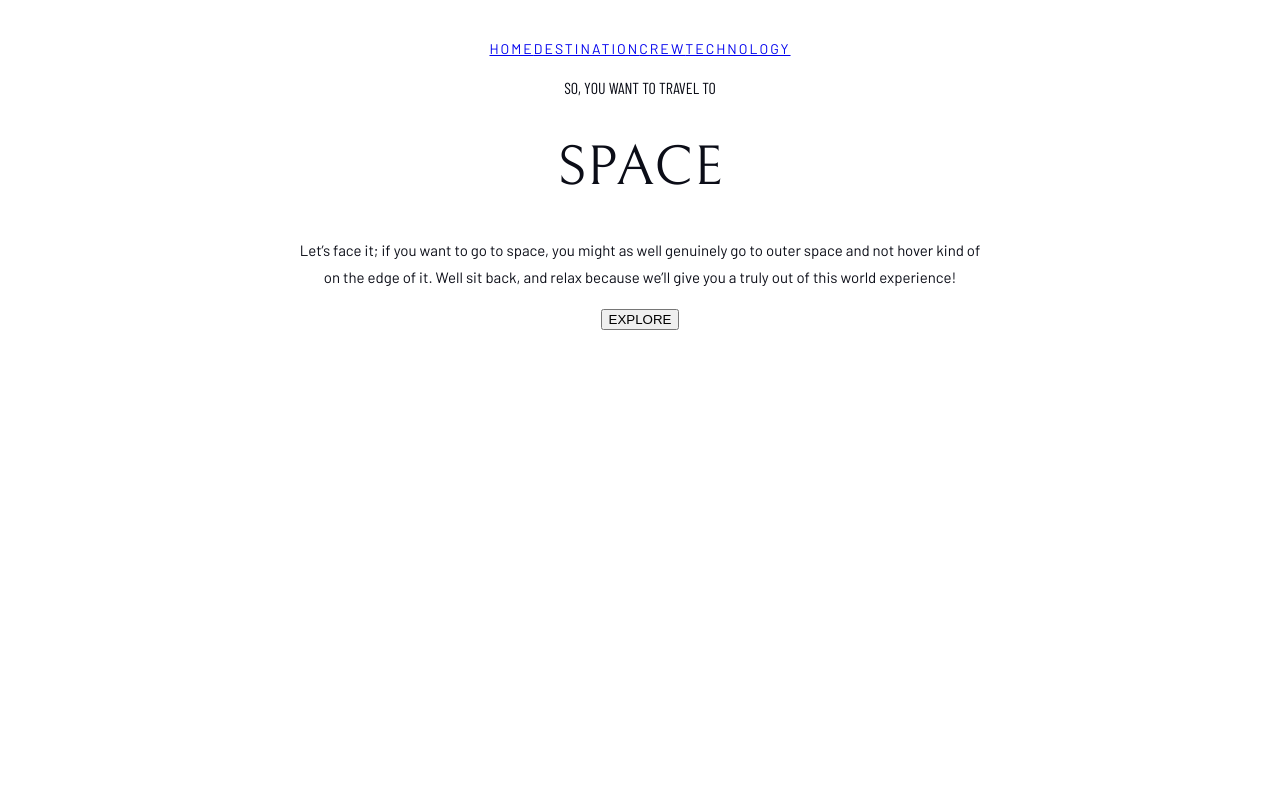
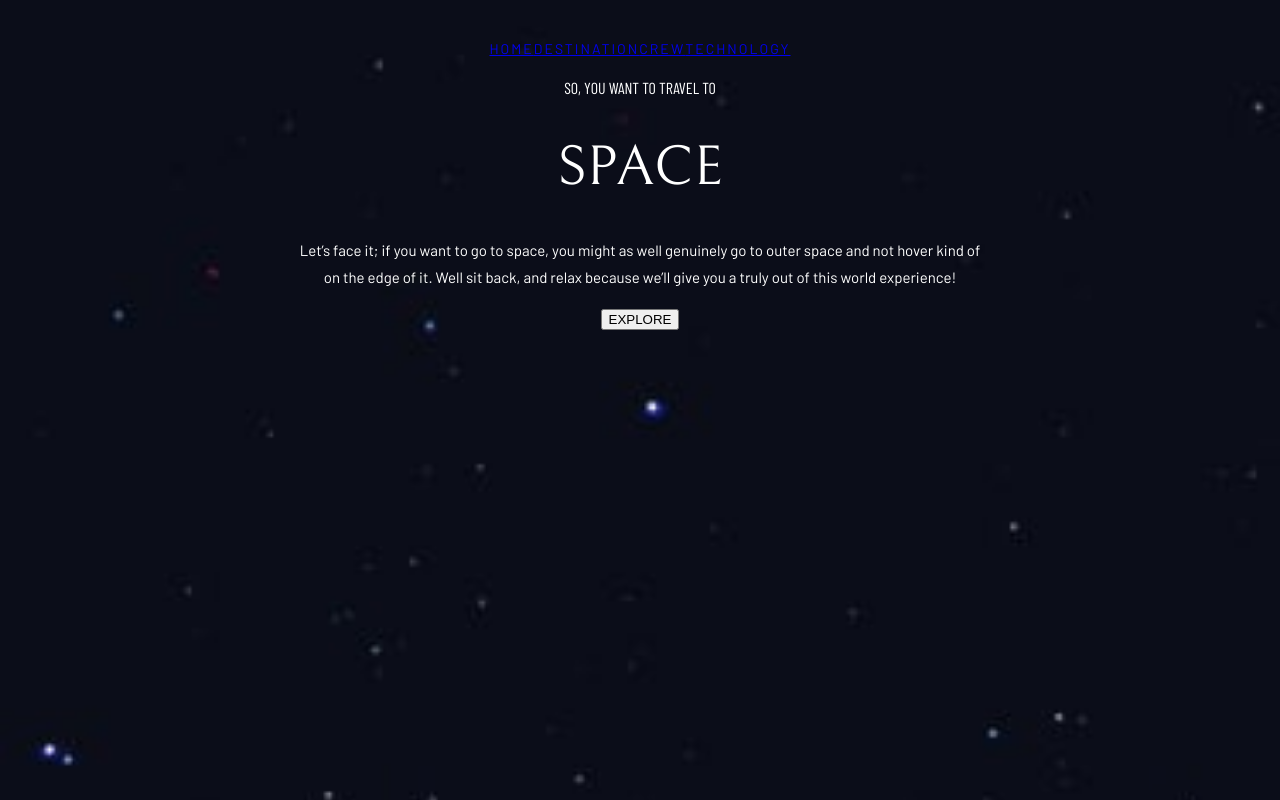
Before and after one commit to phi1s/space-tourism-website, a Vue app: page / in a window 1280 px wide. Built offline with nearby package versions, Linux system fonts and the light colour scheme.

Commit message:
add background images

```diff
--- a/src/assets/base.css
+++ b/src/assets/base.css
@@ -110,7 +110,7 @@
 }
 
 body {
-  color: var(--color-very-dark-navy);
+  color: var(--color-white);
   font-family:
     'Barlow'
     sans-serif;
--- a/src/assets/main.css
+++ b/src/assets/main.css
@@ -6,3 +6,13 @@
   padding: 2rem;
   text-align: center;
 }
+
+.background {
+  position: absolute;
+  top: 0;
+  left: 0;
+  width: 100vw;
+  height: 100%;
+  background-size: cover;
+  z-index: -10;
+}
--- a/src/views/CrewView.vue
+++ b/src/views/CrewView.vue
@@ -5,9 +5,14 @@
         <h2>Douglas Hurley</h2>
         <p>Douglas Gerald Hurley is an American engineer, former Marine Corps pilot and former NASA astronaut. He
             launched into space for the third time as commander of Crew Dragon Demo-2.</p>
+        <div class="background" />
     </div>
 </template>
 
 <style>
+.background {
+    background-image: url("../assets/crew/background-crew-mobile.jpg");
+}
+
 @media (min-width: 1024px) {}
 </style>
--- a/src/views/DestinationView.vue
+++ b/src/views/DestinationView.vue
@@ -13,9 +13,14 @@
             <h6>Est. travel time</h6>
             <h5>3 days</h5>
         </div>
+        <div class="background" />
     </div>
 </template>
 
 <style>
+.background {
+    background-image: url("../assets/destination/background-destination-mobile.jpg");
+}
+
 @media (min-width: 1024px) {}
 </style>
--- a/src/views/HomeView.vue
+++ b/src/views/HomeView.vue
@@ -2,12 +2,19 @@
 </script>
 
 <template>
-  <h4>SO, YOU WANT TO TRAVEL TO</h4>
-  <h1>SPACE</h1>
-  <p>Let’s face it; if you want to go to space, you might as well genuinely go to outer space and not hover kind of on
-    the edge of it. Well sit back, and relax because we’ll give you a truly out of this world experience!</p>
-  <button>EXPLORE</button>
+  <div class="home">
+    <h4>SO, YOU WANT TO TRAVEL TO</h4>
+    <h1>SPACE</h1>
+    <p>Let’s face it; if you want to go to space, you might as well genuinely go to outer space and not hover kind of on
+      the edge of it. Well sit back, and relax because we’ll give you a truly out of this world experience!</p>
+    <button>EXPLORE</button>
+    <div class="background" />
+  </div>
 </template>
 
 
-<style></style>
+<style scoped>
+.background {
+  background-image: url("../assets/home/background-home-mobile.jpg");
+}
+</style>
--- a/src/views/TechnologyView.vue
+++ b/src/views/TechnologyView.vue
@@ -6,9 +6,14 @@
         <p>A launch vehicle or carrier rocket is a rocket-propelled vehicle used to carry a payload from Earth's surface
             to space, usually to Earth orbit or beyond. Our WEB-X carrier rocket is the most powerful in operation.
             Standing 150 metres tall, it's quite an awe-inspiring sight on the launch pad!</p>
+        <div class="background" />
     </div>
 </template>
 
 <style>
+.background {
+    background-image: url("../assets/destination/background-destination-mobile.jpg");
+}
+
 @media (min-width: 1024px) {}
 </style>
```
